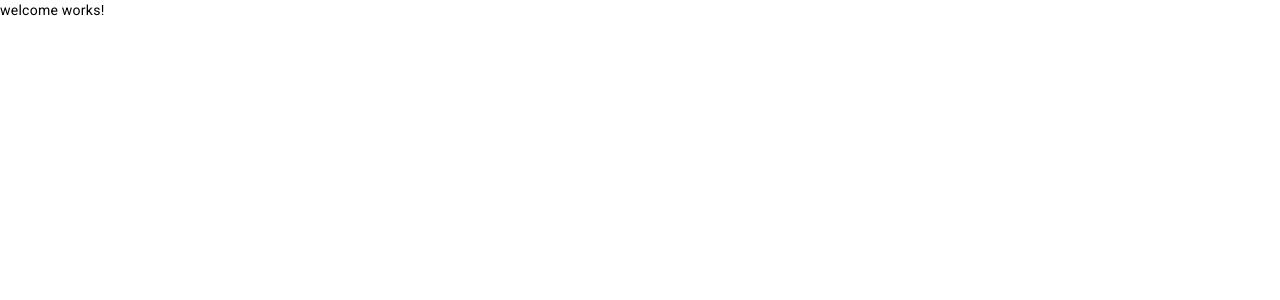
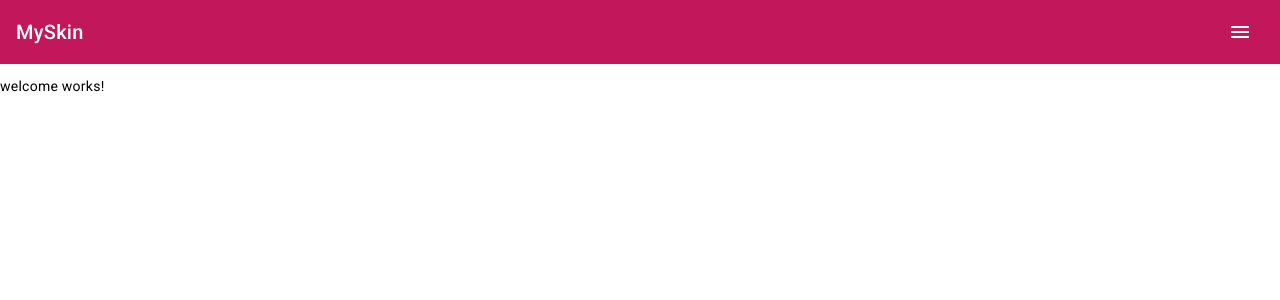
Before and after one commit to Floppy-code/MySkin, an Angular app in the folder myskin-spa/: page / in a window 1280 px wide. Shown: the top 300 px of the page. Built offline with nearby package versions, Linux system fonts and the light colour scheme.

Commit message:
Added angular material to project

```diff
--- a/myskin-spa/package.json
+++ b/myskin-spa/package.json
@@ -6,7 +6,7 @@
     "start": "ng serve",
     "build": "ng build",
     "watch": "ng build --watch --configuration development",
-    "test": "ng test --watch=false --browsers=ChromeHeadless"
+    "test": "ng test"
   },
   "private": true,
   "dependencies": {
--- a/myskin-spa/src/app/app-routing.module.ts
+++ b/myskin-spa/src/app/app-routing.module.ts
@@ -4,8 +4,8 @@ import { PageNotFoundComponent } from './core/component/page-not-found/page-not-
 import { WelcomeComponent } from './core/component/welcome/welcome.component';
 
 const routes: Routes = [
-  { path: '', component: WelcomeComponent },
-  { path: '**', component: PageNotFoundComponent, pathMatch: 'full' }
+  { path: '', component: WelcomeComponent},
+  { path: '**', component: PageNotFoundComponent}
 ];
 
 @NgModule({
--- a/myskin-spa/src/app/core/component/welcome/welcome.component.html
+++ b/myskin-spa/src/app/core/component/welcome/welcome.component.html
@@ -1 +1,3 @@
+<app-nav-bar></app-nav-bar>
+
 <p>welcome works!</p>
--- a/myskin-spa/src/app/shared/component/nav-bar/nav-bar.component.html
+++ b/myskin-spa/src/app/shared/component/nav-bar/nav-bar.component.html
@@ -1 +1,19 @@
-<p>nav-bar works!</p>
+<p>
+    <mat-toolbar color="primary">
+      <span>MySkin</span>
+      <span class="nav-bar-spacer"></span>
+      <button mat-icon-button [matMenuTriggerFor]="menu" aria-label="Example icon-button with a menu">
+        <mat-icon>menu</mat-icon>
+      </button>
+      <mat-menu #menu="matMenu">
+        <button mat-menu-item>
+          <mat-icon>person icon</mat-icon>
+          <span>Admin Login</span>
+        </button>
+        <button mat-menu-item>
+            <mat-icon>graphic_eq</mat-icon>
+            <span>Detect skin mark</span>
+        </button>
+      </mat-menu>
+    </mat-toolbar>
+  </p>
--- a/myskin-spa/src/app/shared/component/nav-bar/nav-bar.component.scss
+++ b/myskin-spa/src/app/shared/component/nav-bar/nav-bar.component.scss
@@ -0,0 +1,3 @@
+.nav-bar-spacer {
+    flex: 1 1 auto;
+}
--- a/myskin-spa/src/index.html
+++ b/myskin-spa/src/index.html
@@ -2,7 +2,7 @@
 <html lang="en">
 <head>
   <meta charset="utf-8">
-  <title>MyskinSpa</title>
+  <title>Myskin</title>
   <base href="/">
   <meta name="viewport" content="width=device-width, initial-scale=1">
   <link rel="icon" type="image/x-icon" href="favicon.ico">
```
Also changed, not shown: myskin-spa/src/app/app.module.ts (+11 -6 lines), myskin-spa/src/app/core/core.module.ts (added, +19 -0 lines), myskin-spa/src/app/detection/detection.module.ts (added, +12 -0 lines), myskin-spa/src/app/shared/shared.module.ts (+16 -2 lines), myskin-spa/src/app/admin/admin.module.ts (renamed from myskin-spa/src/app/admin/admin/admin.module.ts), 1 other file (tests, documents, lock files or other folders).
